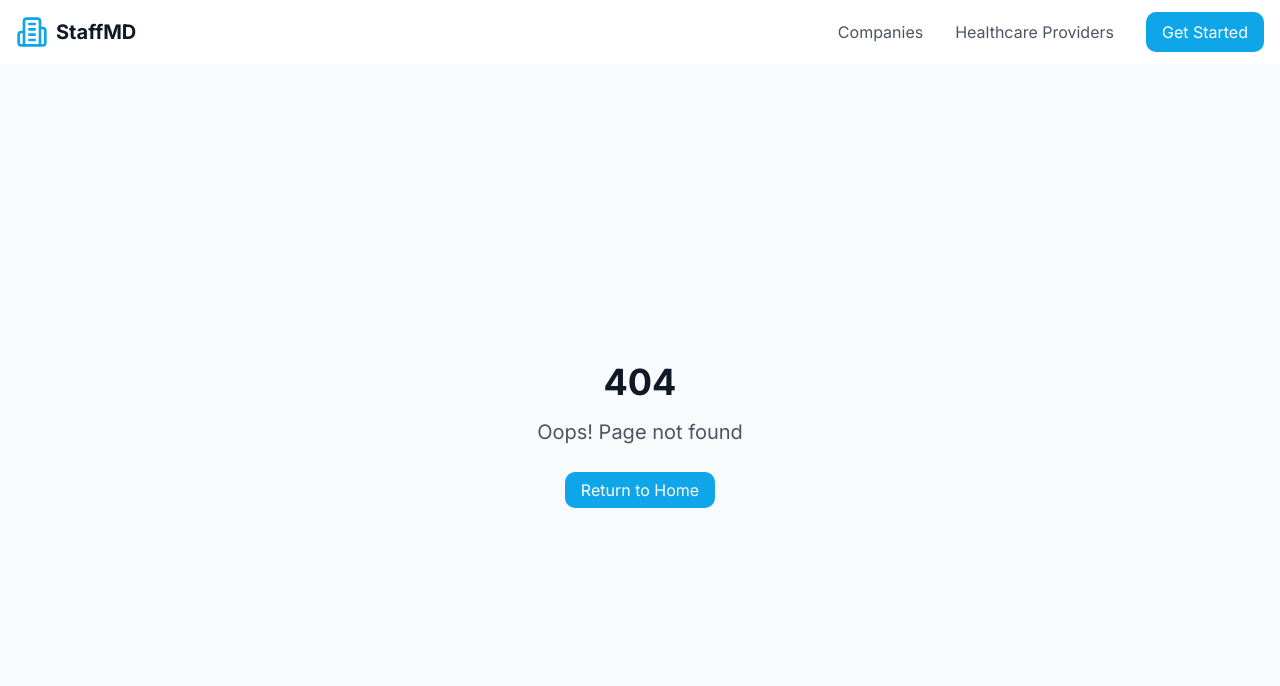
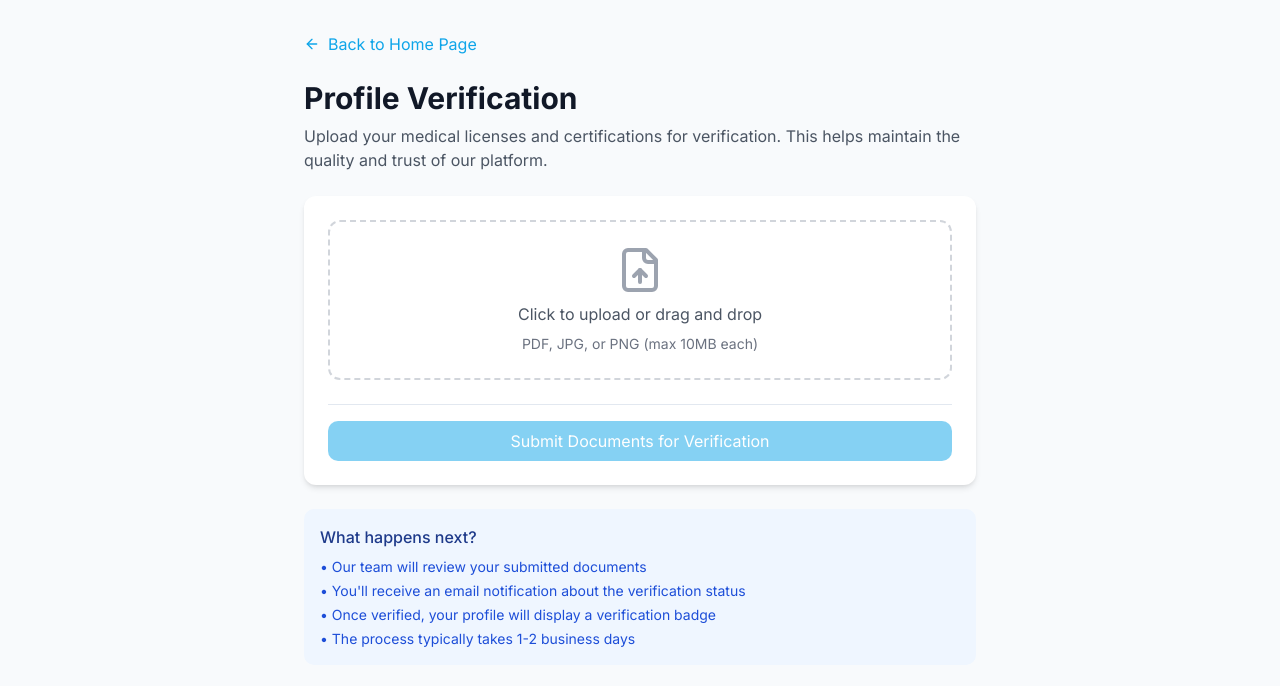
Before and after one commit to Pascaldawn/staffmd-connectcare, a React (Vite) app: page /profile/verify in a window 1280 px wide. Before the commit this address had no page. Shown: the top 686 px of the page. Built offline with nearby package versions, Linux system fonts and the light colour scheme.

Commit message:
Add healthcare provider profile verification
This commit adds a new page for healthcare provider profile verification.  No specific implementation details are included in this commit.

```diff
--- a/src/App.tsx
+++ b/src/App.tsx
@@ -10,6 +10,7 @@ import CompanyRegistration from "./pages/CompanyRegistration";
 import HealthcareProviderRegistration from "./pages/HealthcareProviderRegistration";
 import RegisterChoice from "./pages/RegisterChoice";
 import BookAppointment from "./pages/BookAppointment";
+import ProfileVerification from "./pages/ProfileVerification";
 
 const queryClient = new QueryClient();
 
@@ -25,6 +26,7 @@ const App = () => (
           <Route path="/register/company" element={<CompanyRegistration />} />
           <Route path="/register/provider" element={<HealthcareProviderRegistration />} />
           <Route path="/book-appointment" element={<BookAppointment />} />
+          <Route path="/profile/verify" element={<ProfileVerification />} />
           <Route path="*" element={<NotFound />} />
         </Routes>
       </BrowserRouter>
--- a/src/pages/HealthcareProviderRegistration.tsx
+++ b/src/pages/HealthcareProviderRegistration.tsx
@@ -6,7 +6,8 @@ import { Form, FormControl, FormField, FormItem, FormLabel, FormMessage } from "
 import { Input } from "@/components/ui/input";
 import { Select, SelectContent, SelectItem, SelectTrigger, SelectValue } from "@/components/ui/select";
 import { Stethoscope, Mail, Phone, User, Building2, ArrowLeft } from "lucide-react";
-import { Link } from "react-router-dom";
+import { Link, useNavigate } from "react-router-dom";
+import { useToast } from "@/hooks/use-toast";
 
 const providerFormSchema = z.object({
   fullName: z.string().min(2, "Full name must be at least 2 characters"),
@@ -18,6 +19,9 @@ const providerFormSchema = z.object({
 });
 
 export default function HealthcareProviderRegistration() {
+  const navigate = useNavigate();
+  const { toast } = useToast();
+
   const form = useForm<z.infer<typeof providerFormSchema>>({
     resolver: zodResolver(providerFormSchema),
     defaultValues: {
@@ -32,7 +36,11 @@ export default function HealthcareProviderRegistration() {
 
   const onSubmit = (values: z.infer<typeof providerFormSchema>) => {
     console.log("Form submitted:", values);
-    // TODO: Handle form submission
+    toast({
+      title: "Registration successful",
+      description: "Please proceed to verify your medical credentials.",
+    });
+    navigate("/profile/verify");
   };
 
   return (
--- /dev/null
+++ b/src/pages/ProfileVerification.tsx
@@ -0,0 +1,127 @@
+
+import { useState } from "react";
+import { ArrowLeft, FileCheck, FileUp, X } from "lucide-react";
+import { Link } from "react-router-dom";
+import { useToast } from "@/hooks/use-toast";
+
+export default function ProfileVerification() {
+  const [files, setFiles] = useState<File[]>([]);
+  const { toast } = useToast();
+
+  const handleFileChange = (e: React.ChangeEvent<HTMLInputElement>) => {
+    const selectedFiles = Array.from(e.target.files || []);
+    if (selectedFiles.length > 0) {
+      setFiles(prev => [...prev, ...selectedFiles]);
+      toast({
+        title: "Files added",
+        description: `${selectedFiles.length} file(s) added successfully.`
+      });
+    }
+  };
+
+  const removeFile = (index: number) => {
+    setFiles(prev => prev.filter((_, i) => i !== index));
+    toast({
+      title: "File removed",
+      description: "Document removed from upload list."
+    });
+  };
+
+  const handleSubmit = (e: React.FormEvent) => {
+    e.preventDefault();
+    // In a real app, this would upload files to a server
+    toast({
+      title: "Documents submitted",
+      description: "Your documents have been submitted for verification. We'll review them shortly.",
+    });
+  };
+
+  return (
+    <div className="container mx-auto px-4 py-8">
+      <div className="max-w-2xl mx-auto">
+        <Link
+          to="/"
+          className="inline-flex items-center text-primary hover:text-primary/90 mb-6"
+        >
+          <ArrowLeft className="h-4 w-4 mr-2" />
+          Back to Home Page
+        </Link>
+
+        <div className="space-y-6">
+          <div>
+            <h1 className="text-3xl font-bold text-gray-900">Profile Verification</h1>
+            <p className="mt-2 text-gray-600">
+              Upload your medical licenses and certifications for verification. This helps maintain the quality and trust of our platform.
+            </p>
+          </div>
+
+          <div className="bg-white p-6 rounded-lg shadow-md space-y-6">
+            <div className="border-2 border-dashed border-gray-300 rounded-lg p-6 text-center">
+              <input
+                type="file"
+                id="file-upload"
+                className="hidden"
+                multiple
+                accept=".pdf,.jpg,.jpeg,.png"
+                onChange={handleFileChange}
+              />
+              <label
+                htmlFor="file-upload"
+                className="cursor-pointer flex flex-col items-center space-y-2"
+              >
+                <FileUp className="h-12 w-12 text-gray-400" />
+                <span className="text-gray-600">Click to upload or drag and drop</span>
+                <span className="text-sm text-gray-500">PDF, JPG, or PNG (max 10MB each)</span>
+              </label>
+            </div>
+
+            {files.length > 0 && (
+              <div className="space-y-3">
+                <h3 className="font-medium text-gray-900">Selected Documents</h3>
+                {files.map((file, index) => (
+                  <div
+                    key={index}
+                    className="flex items-center justify-between p-3 bg-gray-50 rounded-md"
+                  >
+                    <div className="flex items-center space-x-3">
+                      <FileCheck className="h-5 w-5 text-gray-400" />
+                      <span className="text-sm text-gray-600">{file.name}</span>
+                    </div>
+                    <button
+                      onClick={() => removeFile(index)}
+                      className="text-gray-400 hover:text-gray-500"
+                    >
+                      <X className="h-5 w-5" />
+                    </button>
+                  </div>
+                ))}
+              </div>
+            )}
+
+            <form onSubmit={handleSubmit} className="space-y-4">
+              <div className="border-t pt-4">
+                <button
+                  type="submit"
+                  disabled={files.length === 0}
+                  className="w-full btn-primary disabled:opacity-50 disabled:cursor-not-allowed"
+                >
+                  Submit Documents for Verification
+                </button>
+              </div>
+            </form>
+          </div>
+
+          <div className="bg-blue-50 p-4 rounded-md">
+            <h3 className="font-medium text-blue-900 mb-2">What happens next?</h3>
+            <ul className="text-sm text-blue-700 space-y-1">
+              <li>• Our team will review your submitted documents</li>
+              <li>• You'll receive an email notification about the verification status</li>
+              <li>• Once verified, your profile will display a verification badge</li>
+              <li>• The process typically takes 1-2 business days</li>
+            </ul>
+          </div>
+        </div>
+      </div>
+    </div>
+  );
+}
```
